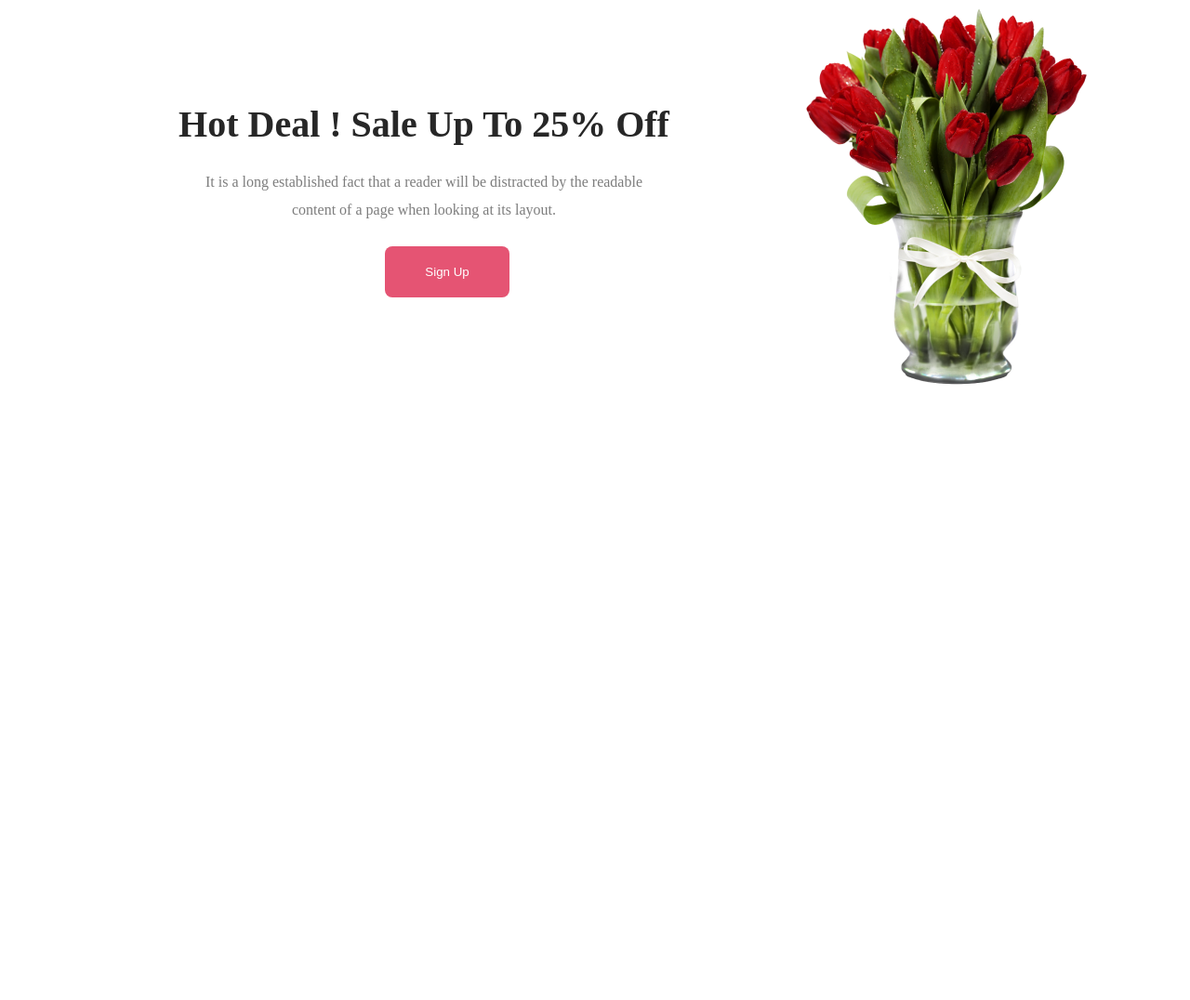
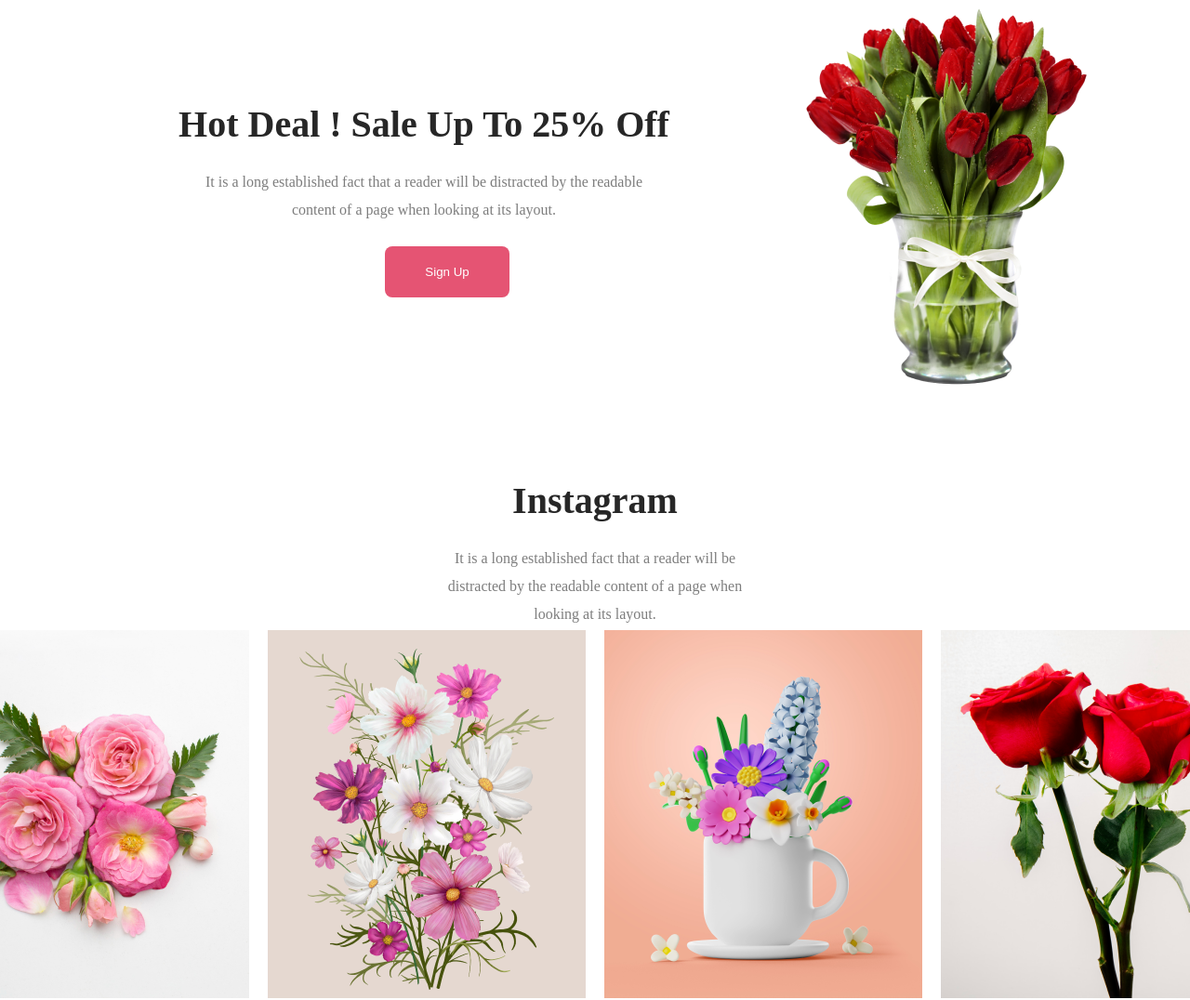
Before and after one commit to ROCKHOSSAIN/assignment-no-1, a plain HTML site: page index.html in a window 1280 px wide. Shown: the part 1645-2721 px from the top of the page at 93% size. Before the commit the page ends 2160 px from the top, so only its background shows below. Drawn offline with Linux system fonts and the light colour scheme.

Commit message:
third commit

```diff
--- a/index.html
+++ b/index.html
@@ -78,9 +78,25 @@
     </main>
         <!-- offer-flower-section-end  -->
 
+             <!-- Instagram-section-start  -->
 
-     <!-- Instagram-section-start  -->
-
+        <main>
+            <section>
+                <div class="instagram-section">
+                    <div class="instagram-header">
+                        <h1 class="discount-title instagram-title">Instagram</h1>
+                        <p class="discount-description instagram-description">It is a long established fact that a reader will be distracted by the readable
+                            content of a page when looking at its layout.</p>
+                    </div>
+                        <div class="flower-images">
+                            <img src="images/Flower 01.png" alt="">
+                            <img src="images/Rectangle 4.png" alt="">
+                            <img src="images/Rectangle 5.png" alt="">
+                            <img src="images/Rectangle 6.png" alt="">
+                        </div>
+                </div>
+            </section>
+        </main>
 
 <!-- Instagram-section-end  -->
 
--- a/style.css
+++ b/style.css
@@ -145,5 +145,22 @@ margin-top: 24px;
 
 /* Instagram-section-start */
 
+.flower-images{
+display: flex;
+align-items: center;
+justify-content: center;
+gap: 20px;
+height: 50vh;
 
+}
+.instagram-header{
+    text-align: center;
+}
+.instagram-description{
+    width: 25%;
+    margin: auto;
+}
+.instagram-title{
+    margin-bottom: 24px;
+}
 /* Instagram-section-end */
```
